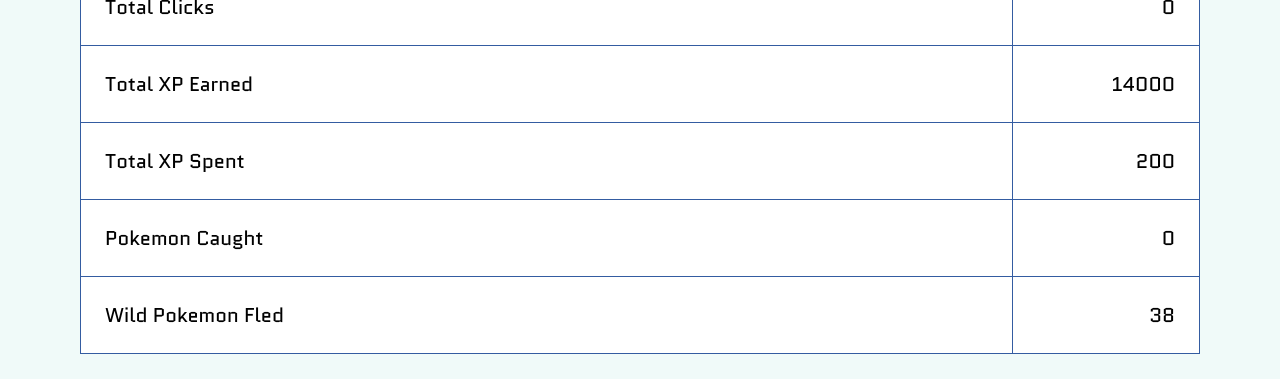
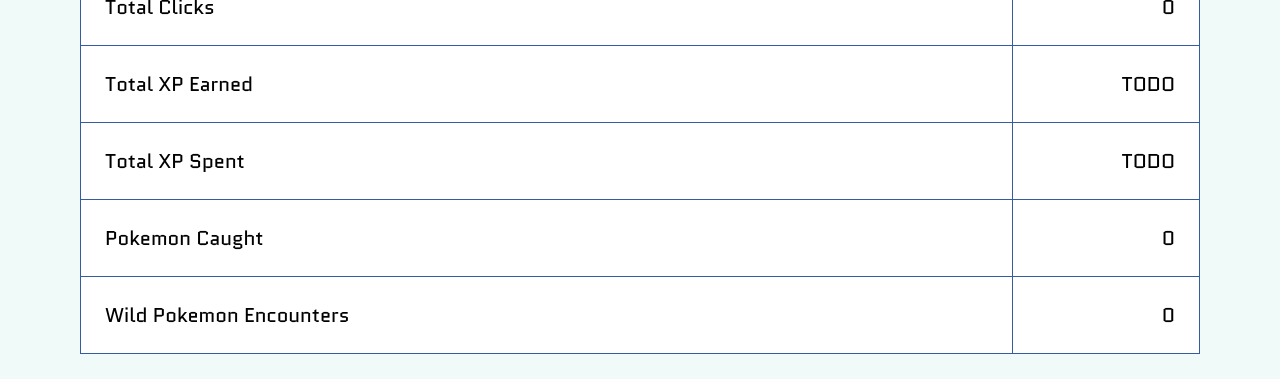
Before and after one commit to nbelwang/pokemon-clicker, a React (Vite) app: page /home/stats in a window 1280 px wide. Shown: the part 321-700 px from the top of the page. Built offline with nearby package versions, Linux system fonts and the light colour scheme.

Commit message:
track total wild pokemone encounters

```diff
--- a/src/components/level/LevelLayout.jsx
+++ b/src/components/level/LevelLayout.jsx
@@ -131,7 +131,8 @@
           xp: playerData.xp + battleState.gainedXP,
           stats: {
             ...playerData.stats,
-            pokemonCaught: (playerData.stats?.pokemonCaught ?? 0) + newCaught
+            pokemonCaught: (playerData.stats?.pokemonCaught ?? 0) + newCaught,
+            totalWildEncounters: (playerData.stats?.totalWildEncounters ?? 0) + battleState.wild.length
           }
         };
 
@@ -140,6 +141,14 @@
         }
 
         updateData(update);
+      } else if (battleState.status === "failed") {
+        const encountersThisRun = battleState.activeWildIndex + 1;
+        updateData({
+          stats: {
+            ...playerData.stats,
+            totalWildEncounters: (playerData.stats?.totalWildEncounters ?? 0) + encountersThisRun
+          }
+        });
       }
     }
   }, [battleState?.status]);
--- a/src/pages/Stats.jsx
+++ b/src/pages/Stats.jsx
@@ -36,7 +36,7 @@
               <p className="text-sm sm:text-xl font-quantico truncate">Total XP Earned</p>
             </div>
             <div className="bg-white p-3 sm:p-6 text-right border-b border-royal-blue group-hover:bg-yellow-200 min-w-0">
-              <p className="text-sm sm:text-xl font-quantico">14000</p>
+              <p className="text-sm sm:text-xl font-quantico">TODO</p>
             </div>
           </div>
 
@@ -45,7 +45,7 @@
               <p className="text-sm sm:text-xl font-quantico truncate">Total XP Spent</p>
             </div>
             <div className="bg-white p-3 sm:p-6 text-right border-b border-royal-blue group-hover:bg-yellow-200 min-w-0">
-              <p className="text-sm sm:text-xl font-quantico">200</p>
+              <p className="text-sm sm:text-xl font-quantico">TODO</p>
             </div>
           </div>
 
@@ -60,10 +60,10 @@
 
           <div className="contents group">
             <div className="bg-white p-3 sm:p-6 border-r border-royal-blue group-hover:bg-yellow-200 min-w-0">
-              <p className="text-sm sm:text-xl font-quantico truncate">Wild Pokemon Fled</p>
+              <p className="text-sm sm:text-xl font-quantico truncate">Wild Pokemon Encounters</p>
             </div>
             <div className="bg-white p-3 sm:p-6 text-right border-royal-blue group-hover:bg-yellow-200 min-w-0">
-              <p className="text-sm sm:text-xl font-quantico">38</p>
+              <p className="text-sm sm:text-xl font-quantico">{playerData.stats?.totalWildEncounters ?? 0}</p>
             </div>
           </div>
 
--- a/src/utils/sessionStorage.js
+++ b/src/utils/sessionStorage.js
@@ -3,13 +3,14 @@
 const DEFAULT_STATE = {
   pokemon: [],
   xp: 0,
-  itemMultiplier: 100,
+  itemMultiplier: 1,
   levelsUnlocked: 1,
   stats: {
     employment: "Unemployed",
     pokemonCaught: 0,
     totalDamageDealt: 0,
     totalClicks: 0,
+    totalWildEncounters: 0,
     // TODO: add more stats
   }
 }
```
